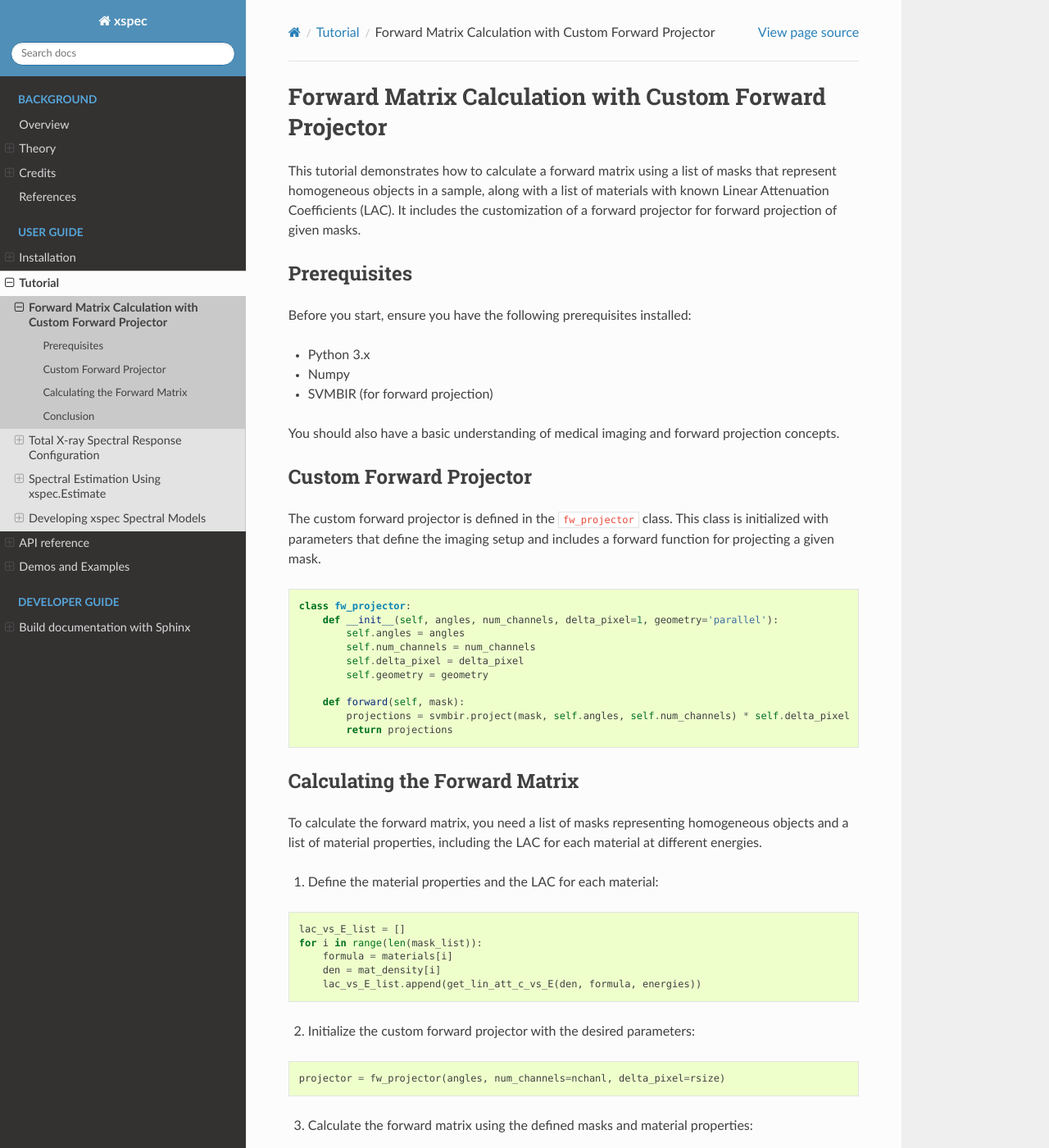
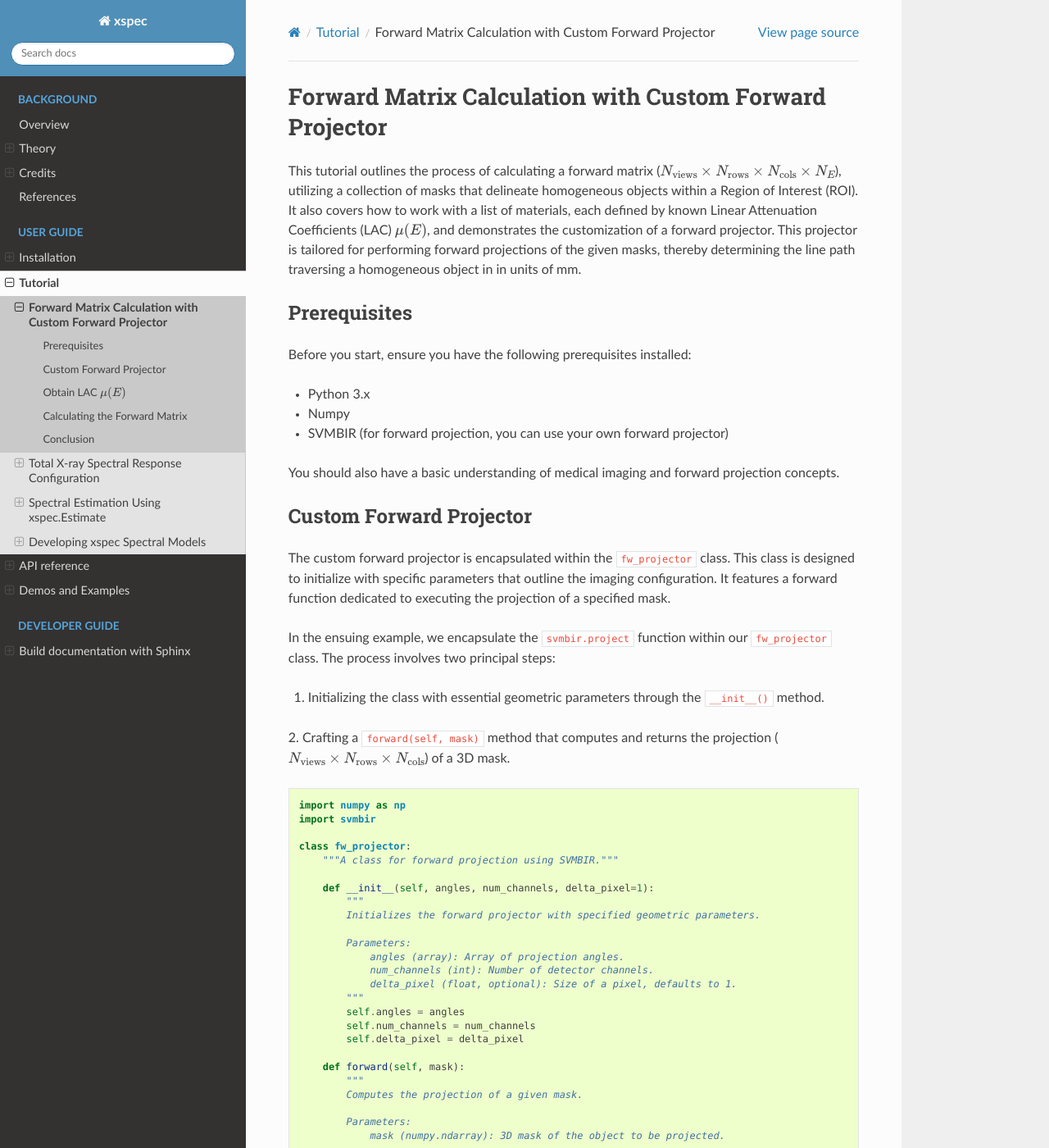
Before and after one commit to cabouman/xcal, a Sphinx documentation site: the page built from docs/source/calc_forward_matrix.rst, in a window 1280 px wide and 1400 px high. Shown: the whole window at 82% size. Built offline with Sphinx 7.4.7 and the Read the Docs theme 2.0.0, drawn with Linux system fonts in a browser that asks for light colours; some of the changed text lies outside the part shown.

Commit message:
Modify tutorials

```diff
--- a/docs/source/calc_forward_matrix.rst
+++ b/docs/source/calc_forward_matrix.rst
@@ -1,7 +1,13 @@
 Forward Matrix Calculation with Custom Forward Projector
 =========================================================
 
-This tutorial demonstrates how to calculate a forward matrix using a list of masks that represent homogeneous objects in a sample, along with a list of materials with known Linear Attenuation Coefficients (LAC). It includes the customization of a forward projector for forward projection of given masks.
+This tutorial outlines the process of calculating a forward matrix (:math:`N_{\text{views}}
+\times N_{\text{rows}} \times N_{\text{cols}} \times N_E`), utilizing a collection
+of masks that delineate homogeneous objects within a Region of Interest (ROI). It also covers how to work with a
+list of materials, each defined by known Linear Attenuation Coefficients (LAC) :math:`\mu(E)`, and demonstrates the
+customization of a forward projector. This projector is tailored for performing forward projections of the given
+masks, thereby determining the line path traversing a homogeneous object in in units of mm.
+
 
 Prerequisites
 -------------
@@ -9,53 +15,95 @@ Before you start, ensure you have the following prerequisites installed:
 
 - Python 3.x
 - Numpy
-- SVMBIR (for forward projection)
+- SVMBIR (for forward projection, you can use your own forward projector)
 
 You should also have a basic understanding of medical imaging and forward projection concepts.
 
 Custom Forward Projector
 ------------------------
-The custom forward projector is defined in the ``fw_projector`` class. This class is initialized with parameters that define the imaging setup and includes a forward function for projecting a given mask.
+
+The custom forward projector is encapsulated within the ``fw_projector`` class. This class is designed to initialize with specific parameters that outline the imaging configuration. It features a forward function dedicated to executing the projection of a specified mask.
+
+In the ensuing example, we encapsulate the ``svmbir.project`` function within our ``fw_projector`` class. The process involves two principal steps:
+
+1. Initializing the class with essential geometric parameters through the ``__init__()`` method.
+2. Crafting a ``forward(self, mask)`` method that computes and returns the projection (:math:`N_{\text{views}}
+\times N_{\text{rows}} \times N_{\text{cols}}`) of a 3D mask.
 
 .. code-block:: python
 
+    import numpy as np
+    import svmbir
+
     class fw_projector:
-        def __init__(self, angles, num_channels, delta_pixel=1, geometry='parallel'):
+        """A class for forward projection using SVMBIR."""
+
+        def __init__(self, angles, num_channels, delta_pixel=1):
+            """
+            Initializes the forward projector with specified geometric parameters.
+
+            Parameters:
+                angles (array): Array of projection angles.
+                num_channels (int): Number of detector channels.
+                delta_pixel (float, optional): Size of a pixel, defaults to 1.
+            """
             self.angles = angles
             self.num_channels = num_channels
             self.delta_pixel = delta_pixel
-            self.geometry = geometry
 
         def forward(self, mask):
+            """
+            Computes the projection of a given mask.
+
+            Parameters:
+                mask (numpy.ndarray): 3D mask of the object to be projected.
+
+            Returns:
+                numpy.ndarray: The computed projection of the mask.
+            """
             projections = svmbir.project(mask, self.angles, self.num_channels) * self.delta_pixel
             return projections
 
-Calculating the Forward Matrix
-------------------------------
-To calculate the forward matrix, you need a list of masks representing homogeneous objects and a list of material properties, including the LAC for each material at different energies.
-
-1. Define the material properties and the LAC for each material:
 
 .. code-block:: python
 
+	angles = np.linspace(-np.pi/2, np.pi, 40, endpoint=False)
+	projector = fw_projector(angles, num_channels=1024, delta_pixel=0.01)
+
+
+Obtain LAC :math:`\mu(E)`
+-------------------------
+Obtain LAC :math:`\mu(E)` for each scanned homogenous object with ``get_lin_att_c_vs_E``:
+
+.. code-block:: python
+
+    import numpy as np
+    from xspec.chem_consts import get_lin_att_c_vs_E
+
+    # Scanned cylinders
+    materials = ['V', 'Al', 'Ti', 'Mg']
+    mat_density = [density['%s' % formula] for formula in materials]
+    energies = np.linspace(1, 160, 160) # Define energies bins from 1 kV to 160 kV with step size 1 kV.
     lac_vs_E_list = []
-    for i in range(len(mask_list)):
+
+    for i in range(len(materials)):
         formula = materials[i]
         den = mat_density[i]
         lac_vs_E_list.append(get_lin_att_c_vs_E(den, formula, energies))
 
-2. Initialize the custom forward projector with the desired parameters:
+
+Calculating the Forward Matrix
+------------------------------
+Calculate the forward matrix(:math:`N_{\text{views}} \times N_{\text{rows}} \times N_{\text{cols}} \times N_E`) using
+the list of masks, LAC, and projector using ``calc_forward_matrix``:
 
 .. code-block:: python
 
-    projector = fw_projector(angles, num_channels=nchanl, delta_pixel=rsize)
+    from xspec import calc_forward_matrix
+    spec_F = calc_forward_matrix(mask_list, lac_vs_E_list, projector)
 
-3. Calculate the forward matrix using the defined masks and material properties:
-
-.. code-block:: python
-
-    spec_F = calc_forward_matrix(mask_list, lac_vs_E_list, projector)
 
 Conclusion
 ----------
-This tutorial provided a basic overview of how to calculate a forward matrix using a custom forward projector, masks representing homogeneous objects, and known material properties. This process is crucial in medical imaging, especially in computed tomography (CT) for accurately modeling the interaction of X-rays with different materials.
+This tutorial provided a basic overview of how to calculate a forward matrix using a custom forward projector, masks
+representing homogeneous objects, and known material LAC.
```
Also changed, not shown: docs/source/specmodel.rst (+15 -7 lines).
